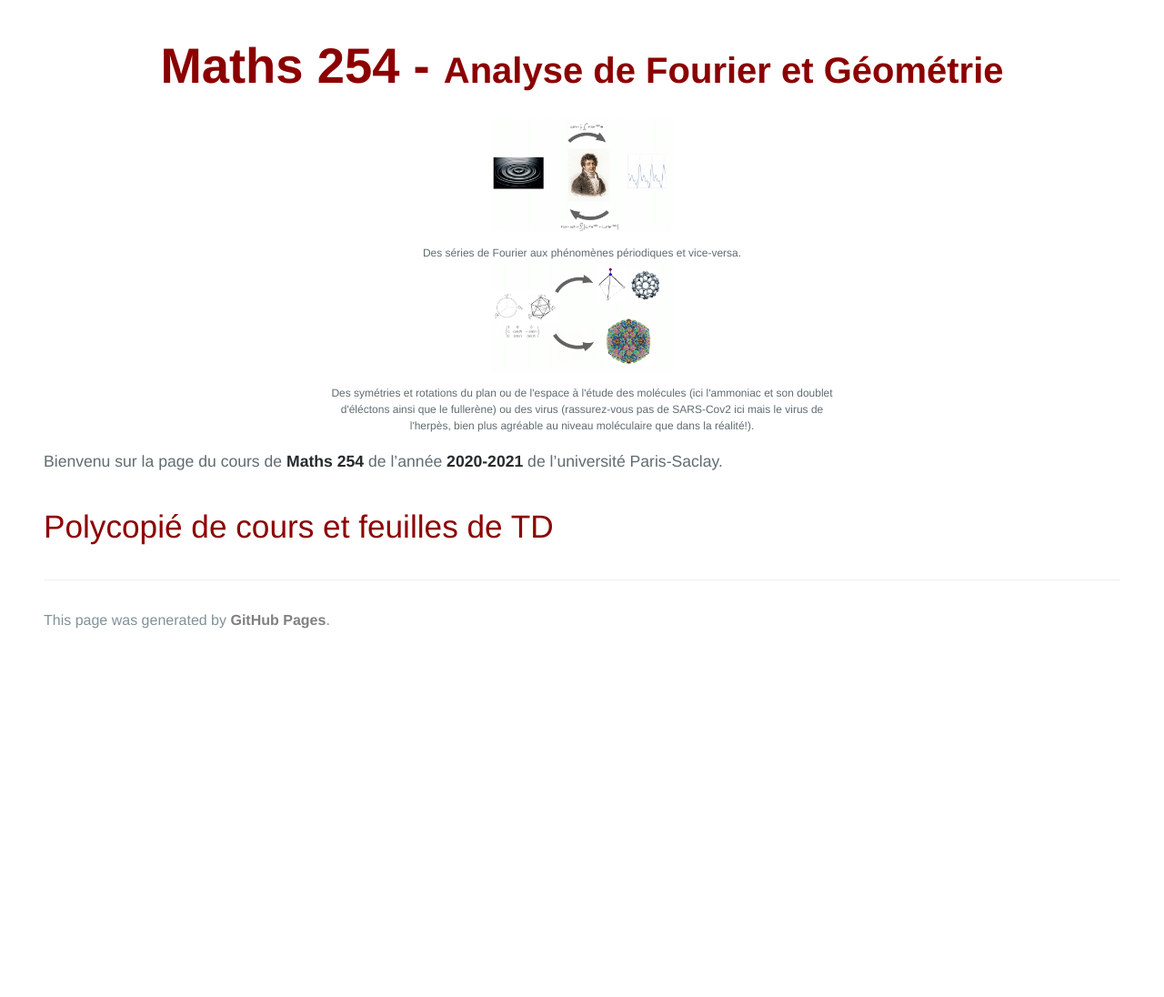
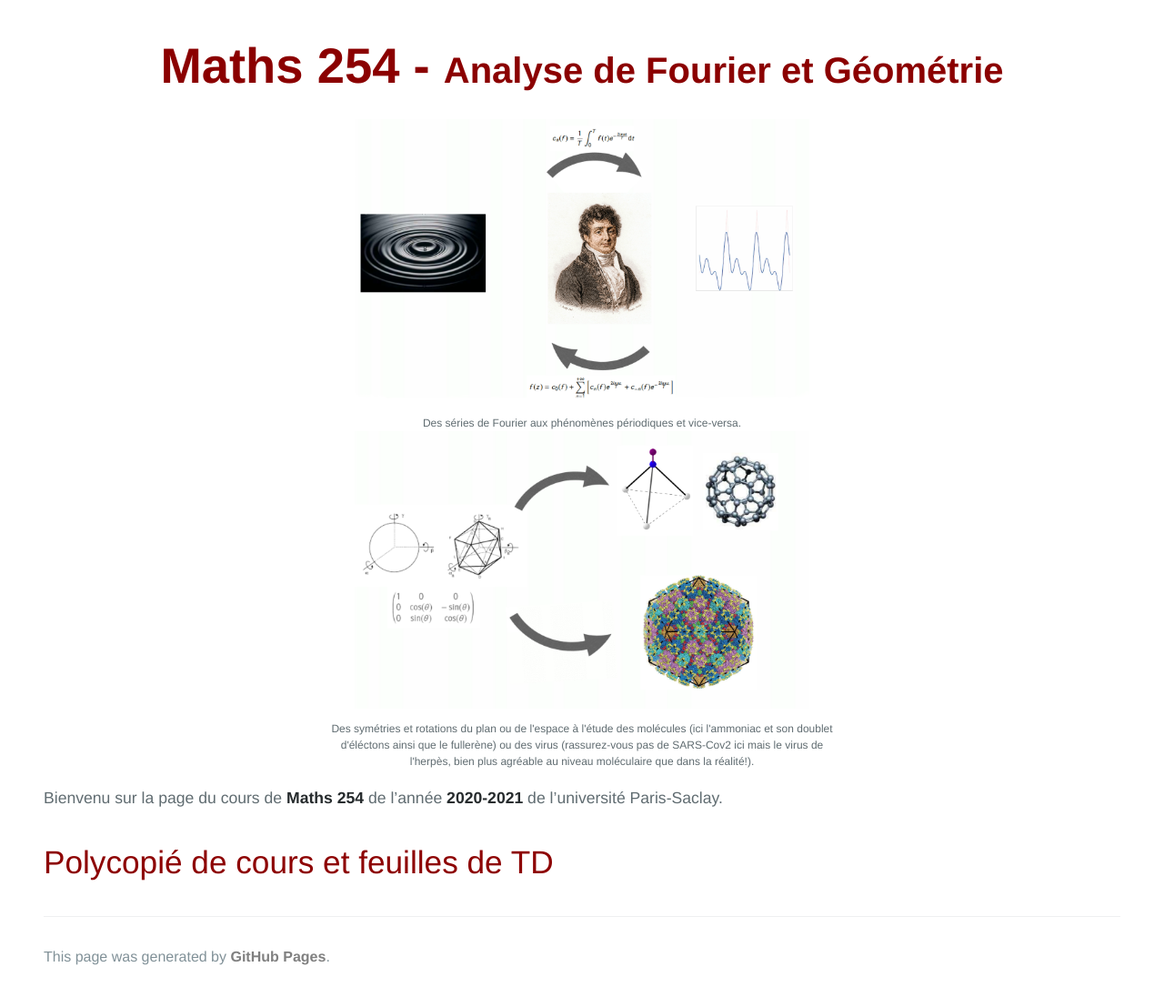
Before and after one commit to KevinDestagnol/algebre.github.io, a Jekyll site: the page built from index.md, in a window 1280 px wide. Shown: the part 260-1356 px from the top of the page at 91% size. Built offline with Jekyll 4.4.1, drawn with Linux system fonts in a browser that asks for light colours; some web fonts are replaced; our own code applies the rules of GitHub Pages for plain Markdown files; before the commit the page ends 986 px from its top, so only the background shows below that.

Commit message:
Update default.html

```diff
--- a/_layouts/default.html
+++ b/_layouts/default.html
@@ -47,9 +47,9 @@
         },10000);
         </script>
   <figure text-align:"center">
-<img id="bannerImage" width="200"  src="Fourier1.png" alt="Fourier">
+<img id="bannerImage" width="500"  src="Fourier1.png" alt="Fourier">
   <figcaption font-size:12px>Des séries de Fourier aux phénomènes périodiques et vice-versa.</figcaption>
-<img width="200"  src="Geom5.png" alt="Symétries">
+<img width="500"  src="Geom5.png" alt="Symétries">
   <figcaption font-size:12px>Des symétries et rotations du plan ou de l'espace à l'étude des molécules (ici l'ammoniac et son doublet d'éléctons ainsi que le fullerène) ou des virus (rassurez-vous pas de SARS-Cov2 ici mais le virus de l'herpès, bien plus agréable au niveau moléculaire que dans la réalité!).</figcaption>
   </figure>
        {{ content }}
```
